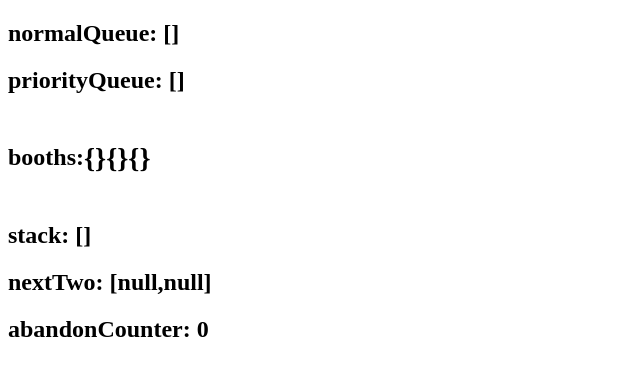
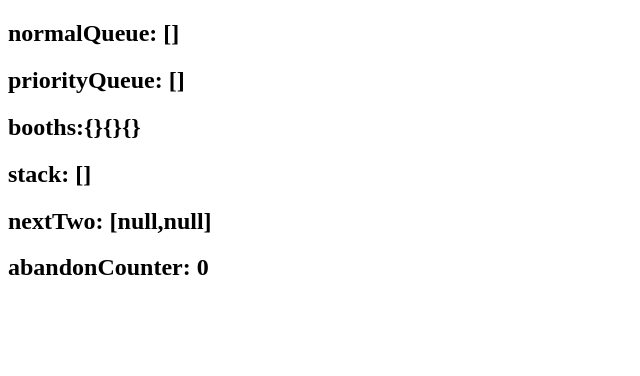
Before and after one commit to DenianHoerlle/gerenciamento-fila, a React (Vite) app: page / in a window 1280 px wide. Shown: the top 376 px of the page, without its empty margins (0-640 px from the left). Built offline with nearby package versions, Linux system fonts and the light colour scheme.

Commit message:
remove strict mode and change html

```diff
--- a/src/main.tsx
+++ b/src/main.tsx
@@ -1,4 +1,3 @@
-import { StrictMode } from "react";
 import { createRoot } from "react-dom/client";
 import { SimulationController } from "./classes/SimulationController";
 
@@ -22,7 +21,7 @@ const MainComponent = () => {
       >
         booths:{" "}
         {currentSnapshot?.booths.map((booth) => (
-          <h3>{JSON.stringify(booth)}</h3>
+          <span key={Math.random()}>{JSON.stringify(booth)}</span>
         ))}
       </h2>
       <h2>stack: {JSON.stringify(currentSnapshot?.stack)}</h2>
@@ -32,8 +31,4 @@ const MainComponent = () => {
   );
 };
 
-createRoot(document.getElementById("root")!).render(
-  <StrictMode>
-    <MainComponent />
-  </StrictMode>,
-);
+createRoot(document.getElementById("root")!).render(<MainComponent />);
```
